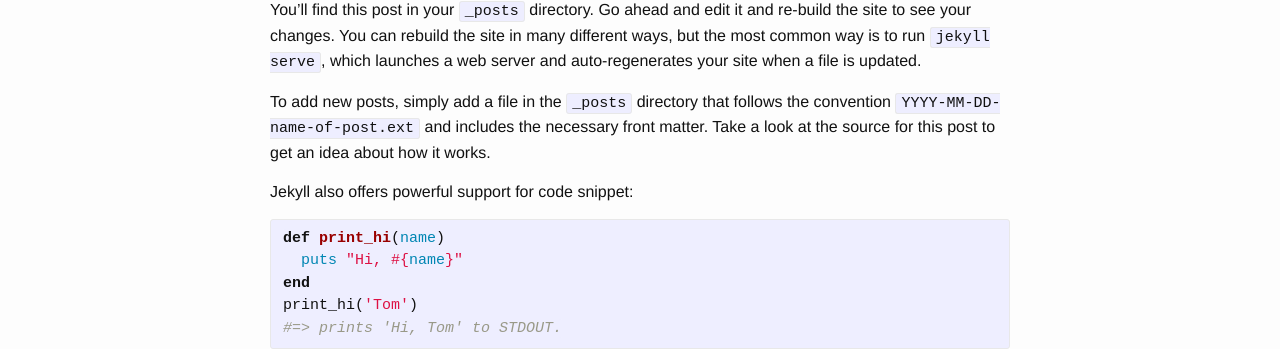
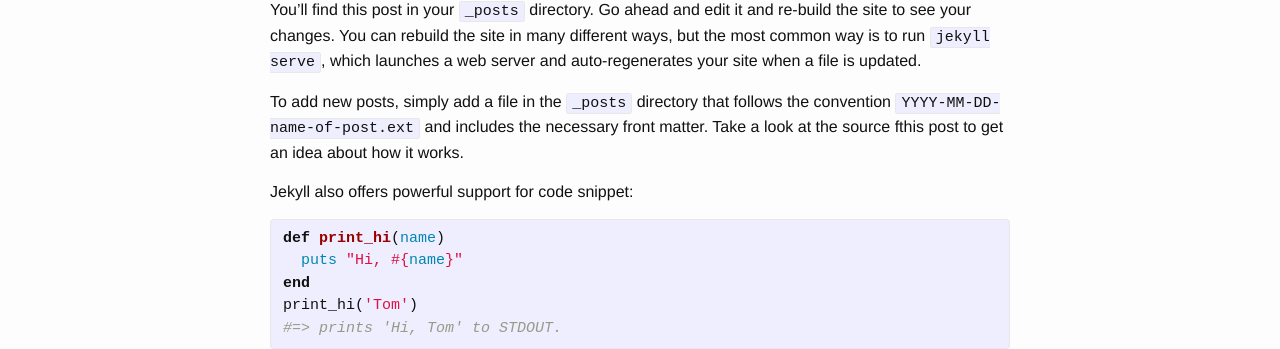
Before and after one commit to jokereactive/jokereactive, a Jekyll site: the page built from _posts/2015-06-22-welcome-to-jekyll.markdown, in a window 1280 px wide. Shown: the part 202-551 px from the top of the page. Built offline with Jekyll 4.4.1, drawn with Linux system fonts in a browser that asks for light colours.

Commit message:
dummy commit

```diff
--- a/_posts/2015-06-22-welcome-to-jekyll.markdown
+++ b/_posts/2015-06-22-welcome-to-jekyll.markdown
@@ -6,7 +6,7 @@
 ---
 You’ll find this post in your `_posts` directory. Go ahead and edit it and re-build the site to see your changes. You can rebuild the site in many different ways, but the most common way is to run `jekyll serve`, which launches a web server and auto-regenerates your site when a file is updated.
 
-To add new posts, simply add a file in the `_posts` directory that follows the convention `YYYY-MM-DD-name-of-post.ext` and includes the necessary front matter. Take a look at the source for this post to get an idea about how it works.
+To add new posts, simply add a file in the `_posts` directory that follows the convention `YYYY-MM-DD-name-of-post.ext` and includes the necessary front matter. Take a look at the source fthis post to get an idea about how it works.
 
 Jekyll also offers powerful support for code snippet:
 
```
